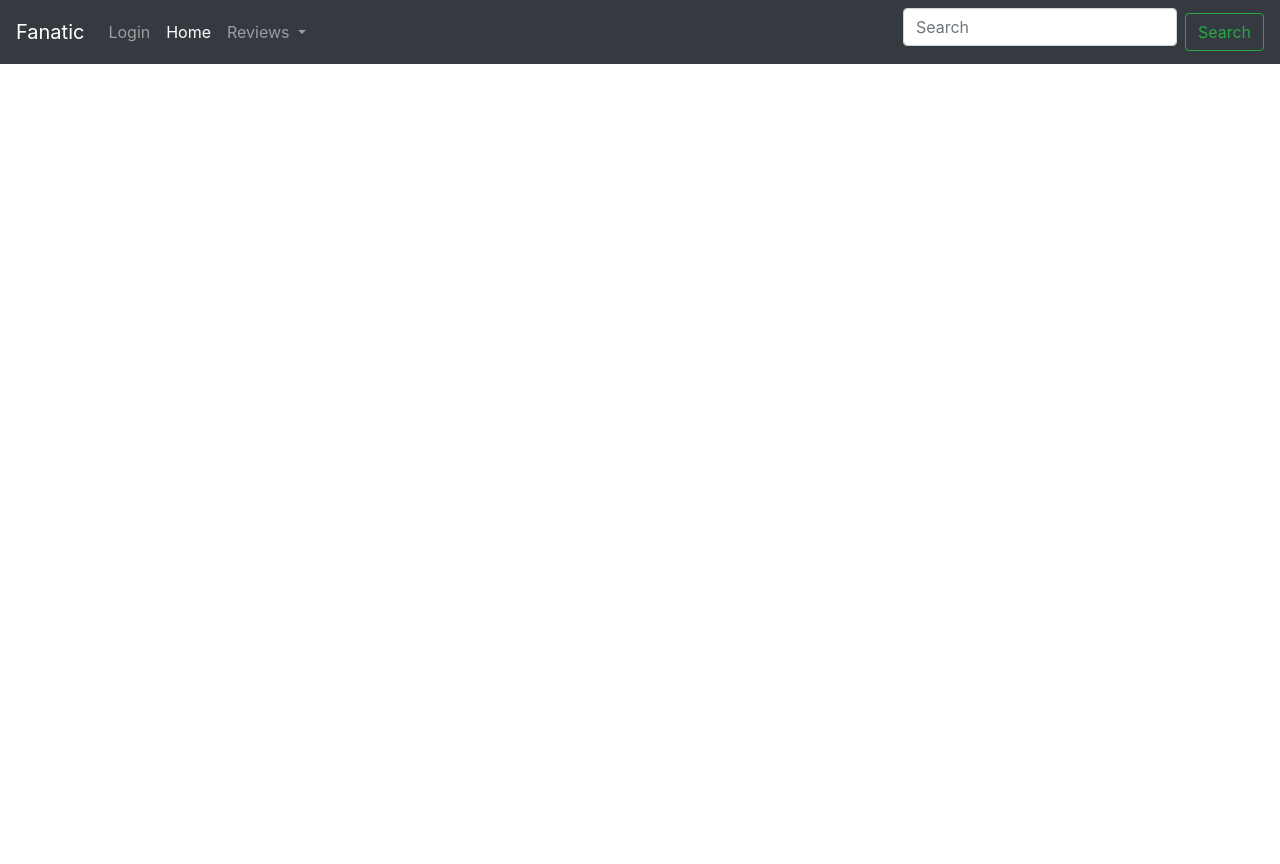
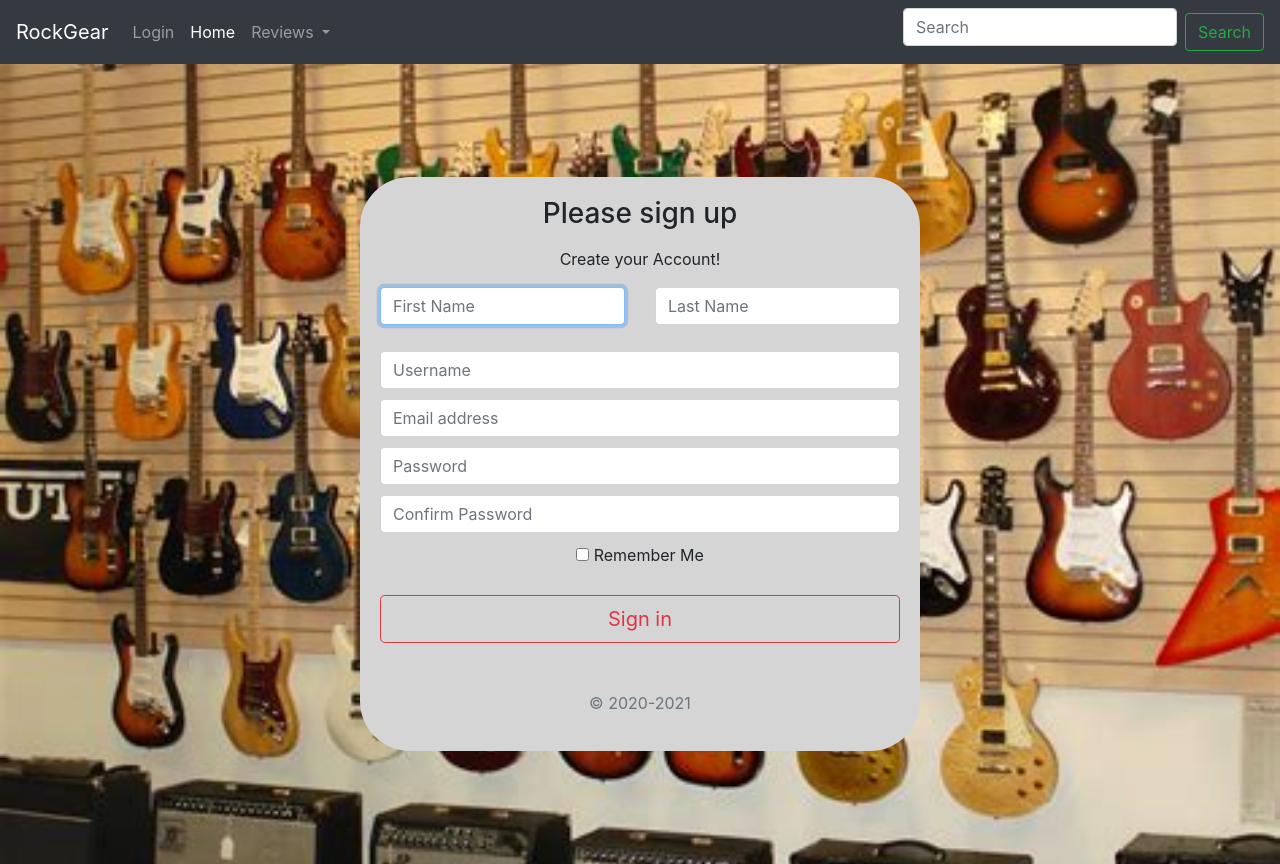
Before and after one commit to kevincbruce/KbruceCS230Lab, a PHP site: page /signup.php in a window 1280 px wide. Before the commit the page ends 64 px from the top, so only its background shows below. Run offline with PHP 8.4, Linux system fonts and the light colour scheme; some libraries are stand-ins or nearby versions.

Commit message:
Lab 3 Commit. Mostly working, but redirects to signup-helper.php for seemingly no reason

```diff
--- a/css/signup.css
+++ b/css/signup.css
@@ -1,5 +1,5 @@
 .bg-cover {
-    background-image: url("../images/main-bg-2.jpeg");
+    background-image: url("../images/wallOfGuitars.jpeg");
     height: 100vh;
     background-position: center;
     background-size: cover;
--- a/includes/dbhandler.php
+++ b/includes/dbhandler.php
@@ -1,8 +1,8 @@
 <?php
 
 $servename = "localhost";
-$DBuname = "root";
-$DBPass = "";
+$DBuname = "phpmyadmin";
+$DBPass = "cs230lab";
 $DBname = "cs230";
 
 $conn = mysqli_connect($servename, $DBuname, $DBPass, $DBname);
--- a/includes/header.php
+++ b/includes/header.php
@@ -3,7 +3,7 @@
     <head>
         <meta charset="utf-8">
         <meta http-equiv="X-UA-Compatible" content="IE=edge">
-        <title></title>
+        <title>RockGear</title>
         <meta name="description" content="">
         <meta name="viewport" content="width=device-width, initial-scale=1">
         <link rel="stylesheet" href="https://maxcdn.bootstrapcdn.com/bootstrap/4.0.0/css/bootstrap.min.css"
@@ -22,7 +22,7 @@
     </head>
     <header>
     <nav class="navbar navbar-expand-lg navbar-dark bg-dark">
-        <a class="navbar-brand" href="#">Fanatic</a>
+        <a class="navbar-brand" href="#">RockGear</a>
         <button class="navbar-toggler" type="button" data-toggle="collapse" data-target="#navbarSupportedContent"
             aria-controls="navbarSupportedContent" aria-expanded="false" aria-label="Toggle navigation">
             <span class="navbar-toggler-icon"></span>
--- a/signup.php
+++ b/signup.php
@@ -3,5 +3,43 @@ require "includes/header.php"
 ?>
 
 <main>
+    <link rel="stylesheet" href="../css/signup.css">
+    <div class="bg-cover">
+        <div class="h-100 container center-me">
+            <div class="my-auto">
+                <div class="signup-form">
+                    <form action="includes/signup-helper.php" method="post">
+                        <h1 class="h3 mb-3 fw-normal">Please sign up</h1>
+                        <p class="hint-text">Create your Account!</p>
+                        <div class="form-group">
+                            <div class="row">
+                                <div class="col">
+                                    <input type="text" class="form-control" name="fname" placeholder="First Name" required autofocus>
+                                </div>
+                                <div class="col">
+                                    <input type="text" class="form-control" name="lname" placeholder="Last Name" required autofocus>
+                                </div>
+                            </div>
+                        </div>
+                        <input type="text" class="form-control" name="uname" placeholder="Username" required autofocus>
+
+                        <input type="email" id="inputEmail" class="form-control" name="email" placeholder="Email address" required
+                            autofocus>
+                        <input type="password" id="inputPassword" class="form-control" name="pwd" placeholder="Password" required>
+                        <input type="password" id="inputPassword" class="form-control" name="con-pwd" placeholder="Confirm Password"
+                            required>
+                        <div class="checkbox mb-3">
+                            <label>
+                                <input type="checkbox" value="remember-me"> Remember Me
+                            </label>
+                        </div>
+                        <button class="w-100 btn btn-lg btn-outline-danger btn-primary" name="signup-submit" type="submit">Sign in</button>
+                        <p class="mt-5 mb-3 text-muted">&copy; 2020-2021</p>
+                    </form>
+                </div>
+            </div>
+        </div>
+    </div>
+
 
 </main>
```
Also changed, not shown: includes/signup-helper.php (+64 -0 lines).
